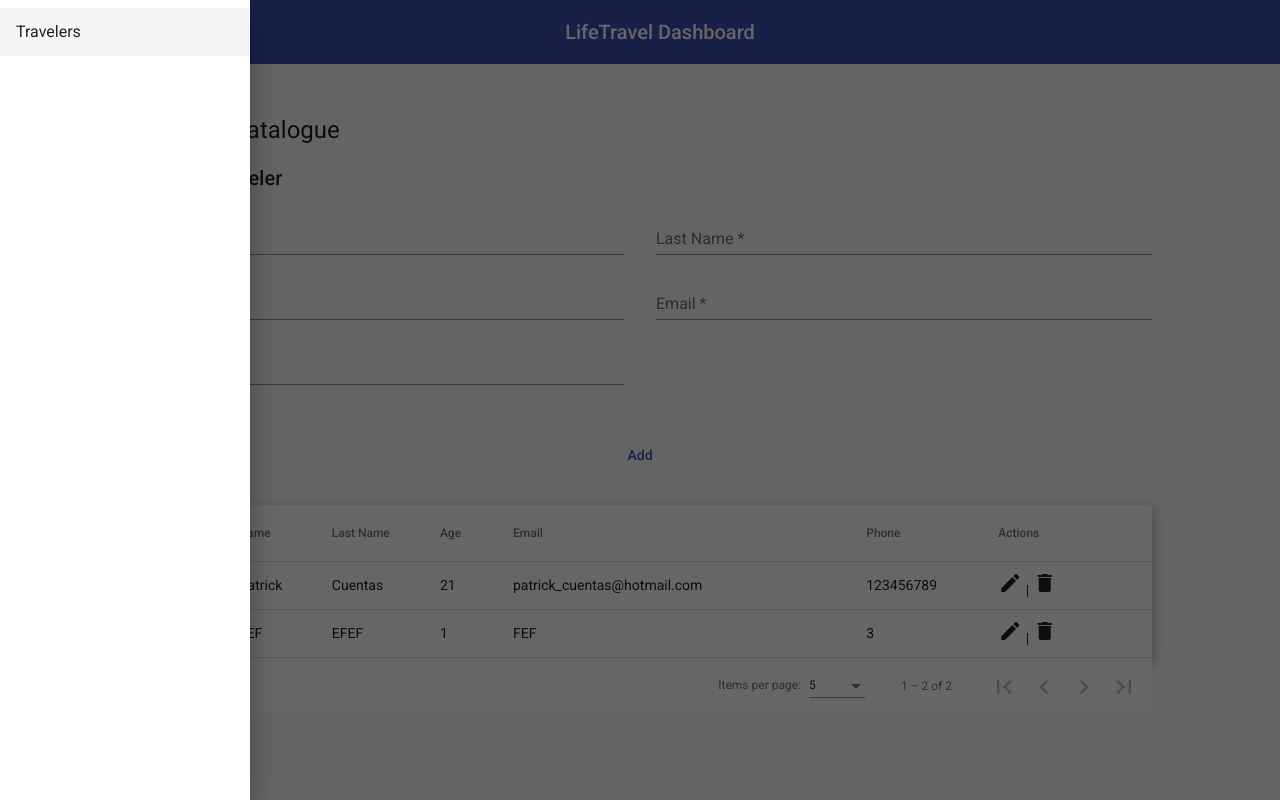
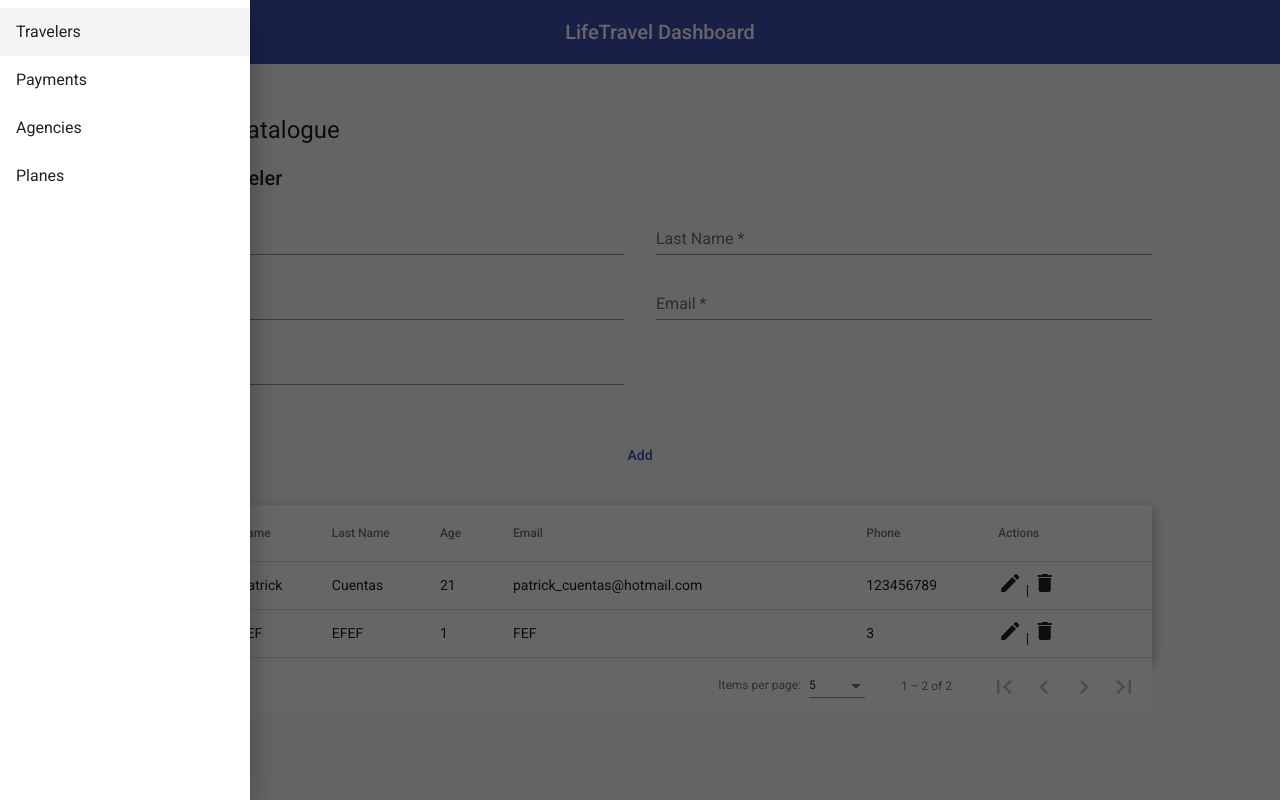
Before and after one commit to LifetravelApp/Acceptance-Test, an Angular app: page /travelers in a window 1280 px wide. Both pictures are taken after a click on the button "menu". Built offline with nearby package versions, Linux system fonts and the light colour scheme; data requests are answered from the project's data file.

Commit message:
fix: :rotating_light: Remove unused imports

```diff
--- a/src/app/app.component.html
+++ b/src/app/app.component.html
@@ -7,7 +7,7 @@
         [routerLink]="route.path"
         (click)="sidenav.toggle()"
       >
-        {{ route.path.charAt(0).toUpperCase() + route.path.slice(1) }}</a
+        {{ capitalize(route?.path ?? "") }}</a
       >
     </mat-nav-list>
   </mat-sidenav>
--- a/src/app/app.component.ts
+++ b/src/app/app.component.ts
@@ -8,4 +8,8 @@ import { routes } from './app-routing.module';
 })
 export class AppComponent {
 	routes = routes;
+
+	capitalize(text: string) {
+		return text?.charAt(0)?.toUpperCase() + text?.slice(1);
+	}
 }
```
Also changed, not shown: src/app/app-routing.module.ts (+9 -2 lines), src/app/app.module.ts (+2 -10 lines).
